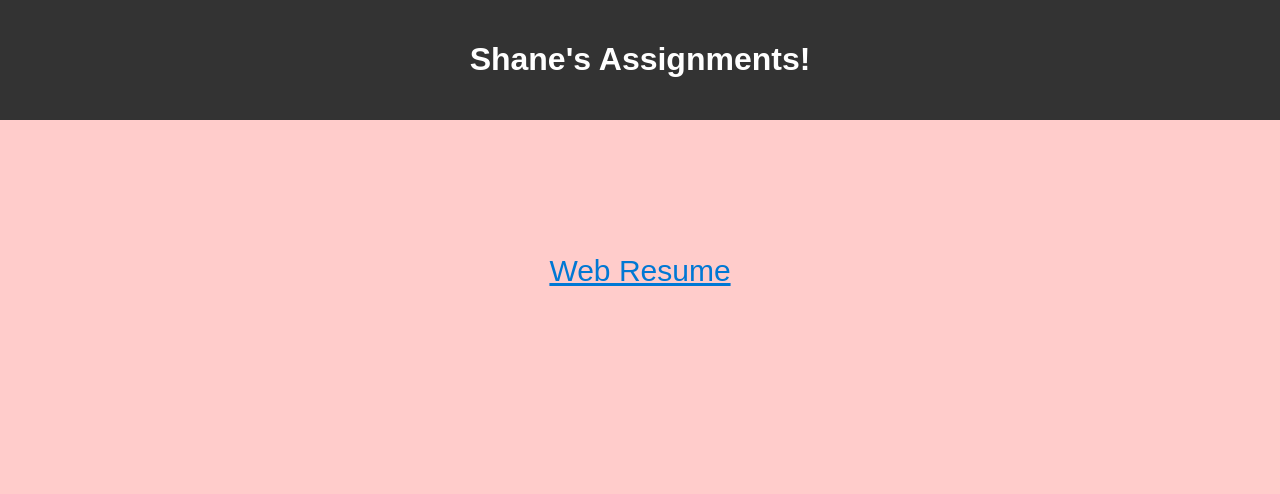
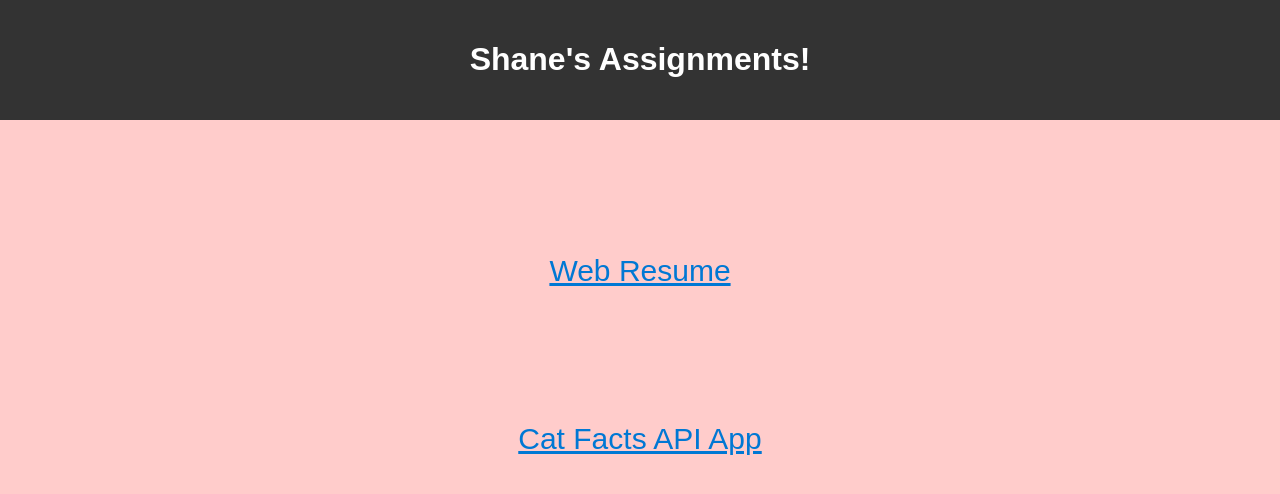
Before and after one commit to ShaneFrantz/AssignmentPortfolio, a plain HTML site: page index.html in a window 1280 px wide. Drawn offline with Linux system fonts and the light colour scheme.

Commit message:
added cat fetch API

```diff
--- a/index.html
+++ b/index.html
@@ -16,5 +16,8 @@
     <a href="https://yellow-meadow-031556f10.3.azurestaticapps.net/">
         <div style="text-align: center;">Web Resume</div>
     </a>
+    <a href="https://red-pond-07e148d10.3.azurestaticapps.net/">
+        <div style="text-align: center;">Cat Facts API App</div>
+    </a>
 </body>
 </html>
```
